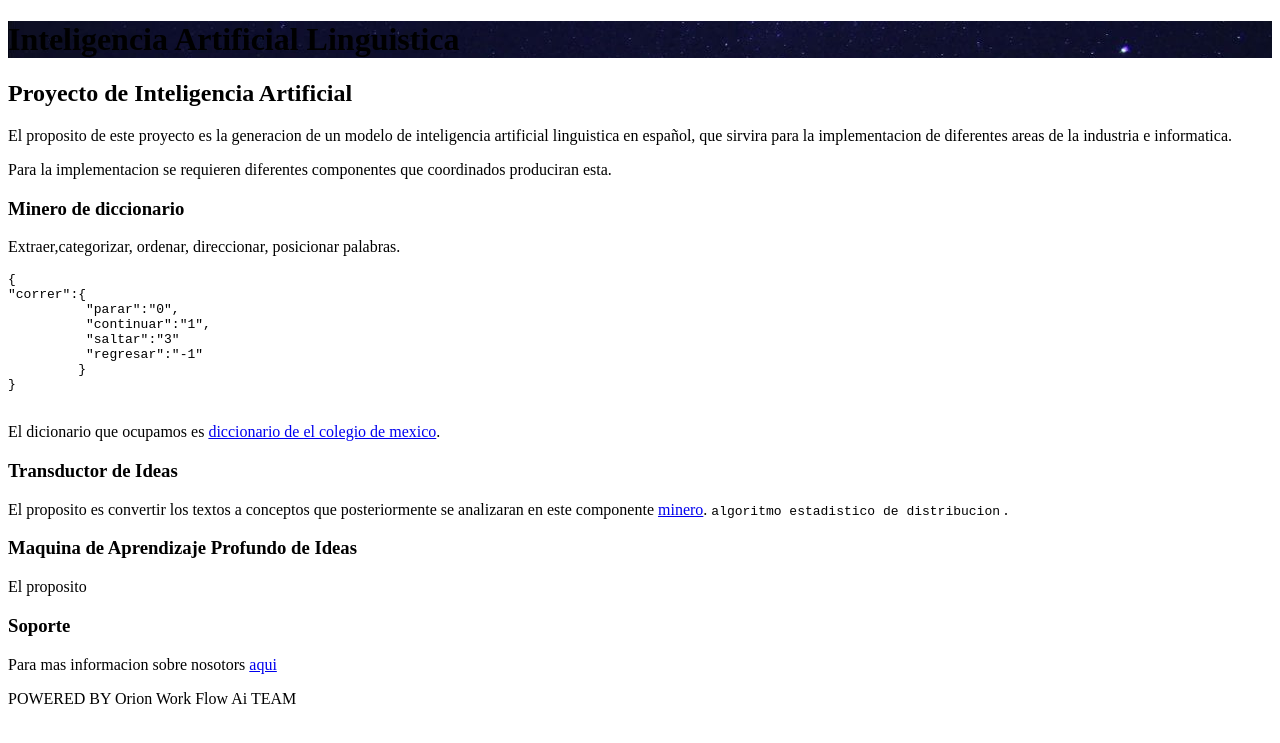
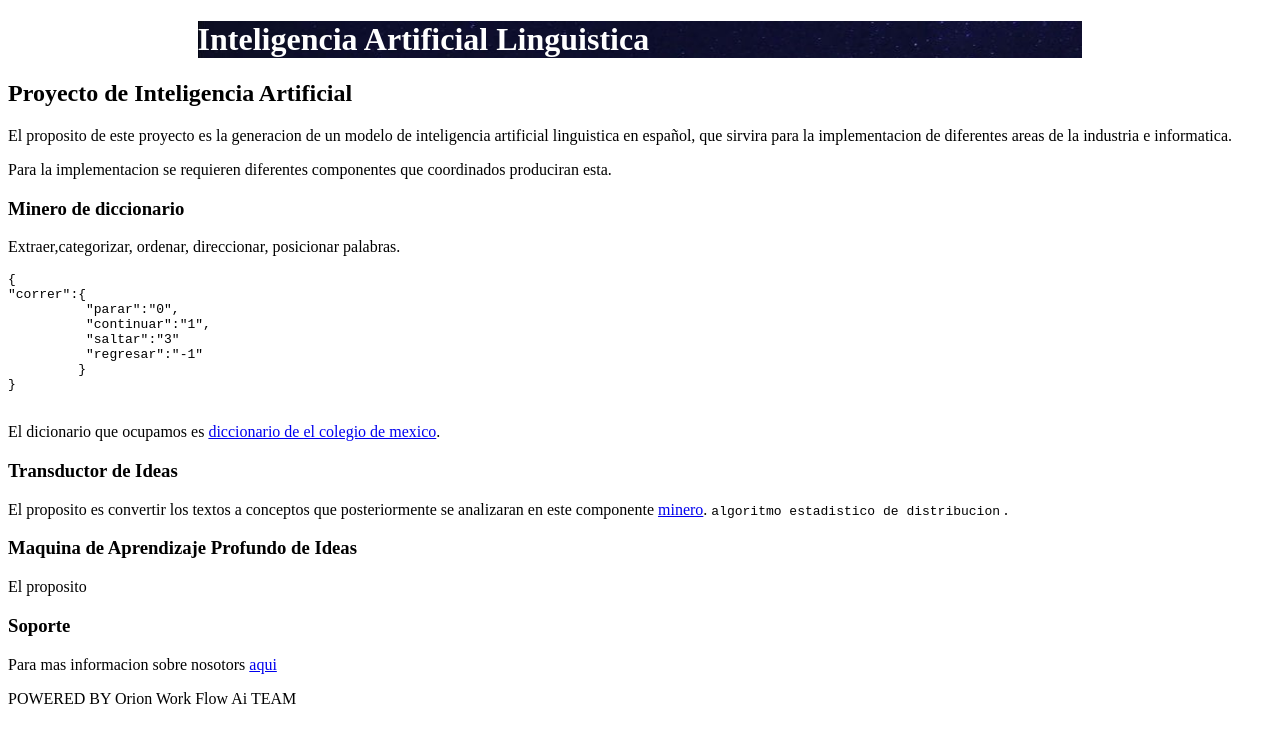
Before and after one commit to PT-Adrian/orionworkflow.github.io, a Jekyll site: the page built from index.md, in a window 1280 px wide. Shown: the top 743 px of the page. Built offline with Jekyll 4.4.1, drawn with Linux system fonts in a browser that asks for light colours; our own code applies the rules of GitHub Pages for plain Markdown files.

Commit message:
Update style.css

```diff
--- a/assets/css/style.css
+++ b/assets/css/style.css
@@ -1,3 +1,6 @@
 .sky {
+     width:70%;
+     margin-left:15%;
      background-image: url("/images/sky.jpg");
+     color:white;
     }
```
